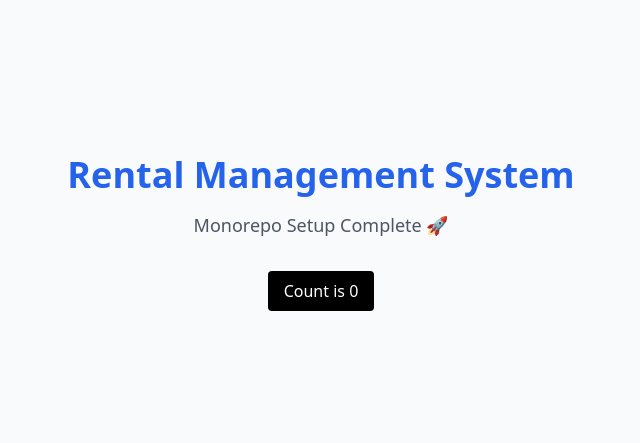
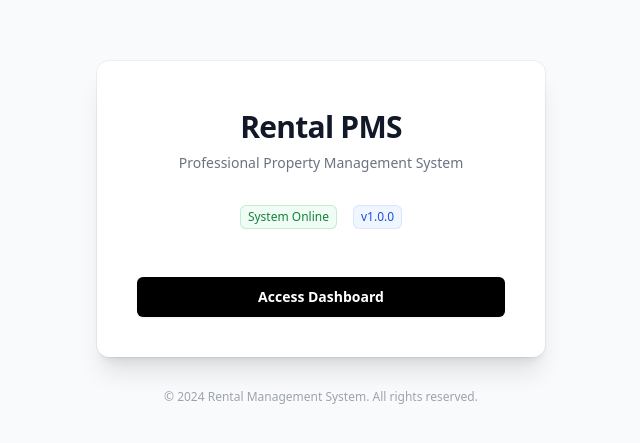
Before and after one commit to YNS-JNS/Rental-PMS, a React (Vite) app in the folder apps/client/: page / in a window 1280 px wide. Shown: the part 167-610 px from the top of the page, without its empty margins (319-959 px from the left). Built offline with nearby package versions, Linux system fonts and the light colour scheme.

Commit message:
feat(client): setup tailwind ui, aliases and modern landing boilerplate

```diff
--- a/apps/client/src/App.tsx
+++ b/apps/client/src/App.tsx
@@ -1,23 +1,48 @@
-import { useState } from 'react';
-import { cn } from '@/lib/utils'; // Testing Alias
+import { cn } from '@/lib/utils';
 
 function App() {
-  const [count, setCount] = useState(0);
+  return (
+    <div className="flex min-h-screen flex-col items-center justify-center bg-gray-50 p-4">
+      {/* Card Container - Modern Shadow & Rounded Corners */}
+      <div
+        className={cn(
+          'w-full max-w-md space-y-8 rounded-xl bg-white p-10 shadow-xl ring-1 ring-gray-900/5',
+          'transition-all hover:shadow-2xl',
+        )}
+      >
+        {/* Header Section */}
+        <div className="text-center">
+          <h2 className="mt-2 text-3xl font-bold tracking-tight text-gray-900">Rental PMS</h2>
+          <p className="mt-2 text-sm text-gray-500">Professional Property Management System</p>
+        </div>
 
-  return (
-    <div className="flex min-h-screen flex-col items-center justify-center py-2">
-      <h1 className={cn('text-4xl font-bold text-blue-600', 'hover:text-blue-800')}>
-        Rental Management System
-      </h1>
-      <p className="mt-4 text-lg text-gray-600">Monorepo Setup Complete 🚀</p>
-      <div className="mt-8">
-        <button
-          onClick={() => setCount((c) => c + 1)}
-          className="rounded bg-black px-4 py-2 text-white hover:bg-gray-800 transition"
-        >
-          Count is {count}
-        </button>
+        {/* Status Badge Mockup */}
+        <div className="flex justify-center space-x-4">
+          <span className="inline-flex items-center rounded-md bg-green-50 px-2 py-1 text-xs font-medium text-green-700 ring-1 ring-inset ring-green-600/20">
+            System Online
+          </span>
+          <span className="inline-flex items-center rounded-md bg-blue-50 px-2 py-1 text-xs font-medium text-blue-700 ring-1 ring-inset ring-blue-700/10">
+            v1.0.0
+          </span>
+        </div>
+
+        {/* Action Button Mockup */}
+        <div className="pt-4">
+          <button
+            className={cn(
+              'flex w-full justify-center rounded-md bg-black px-3 py-2.5 text-sm font-semibold text-white shadow-sm',
+              'hover:bg-gray-800 focus-visible:outline focus-visible:outline-2 focus-visible:outline-offset-2 focus-visible:outline-black',
+              'transition-colors duration-200',
+            )}
+          >
+            Access Dashboard
+          </button>
+        </div>
       </div>
+
+      <p className="mt-8 text-center text-xs text-gray-400">
+        &copy; 2024 Rental Management System. All rights reserved.
+      </p>
     </div>
   );
 }
--- a/apps/client/src/index.css
+++ b/apps/client/src/index.css
@@ -2,9 +2,9 @@
 @tailwind components;
 @tailwind utilities;
 
-/* Base styles for the application */
 @layer base {
   body {
-    @apply antialiased bg-gray-50 text-gray-900;
+    @apply antialiased bg-gray-50 text-gray-950;
+    /* bg-gray-50: Softer background than pure white for reduced eye strain */
   }
 }
--- a/apps/client/src/lib/utils.ts
+++ b/apps/client/src/lib/utils.ts
@@ -2,8 +2,10 @@ import { type ClassValue, clsx } from 'clsx';
 import { twMerge } from 'tailwind-merge';
 
 /**
- * Utility function to merge Tailwind classes cleanly.
- * It resolves conflicts (e.g., 'bg-red-500' overrides 'bg-blue-500').
+ * Merges Tailwind classes conditionally and resolves conflicts.
+ * Essential for building reusable UI components.
+ * * @param inputs - List of classes or conditional objects
+ * @returns Clean merged string of classes
  */
 export function cn(...inputs: ClassValue[]) {
   return twMerge(clsx(inputs));
--- a/apps/client/tailwind.config.js
+++ b/apps/client/tailwind.config.js
@@ -2,8 +2,15 @@
 export default {
   content: ['./index.html', './src/**/*.{js,ts,jsx,tsx}'],
   theme: {
+    container: {
+      center: true,
+      padding: '2rem',
+      screens: {
+        '2xl': '1400px',
+      },
+    },
     extend: {
-      // We will add custom colors here later for Shadcn
+      // Future: We will add custom colors here for the theme
     },
   },
   plugins: [],
--- a/apps/client/vite.config.ts
+++ b/apps/client/vite.config.ts
@@ -11,6 +11,6 @@ export default defineConfig({
     },
   },
   server: {
-    port: 3000, // Standard React Port
+    port: 3000,
   },
 });
```
